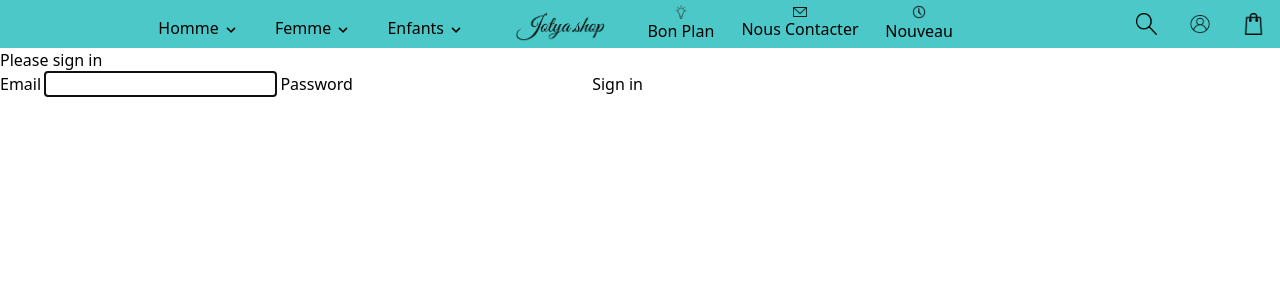
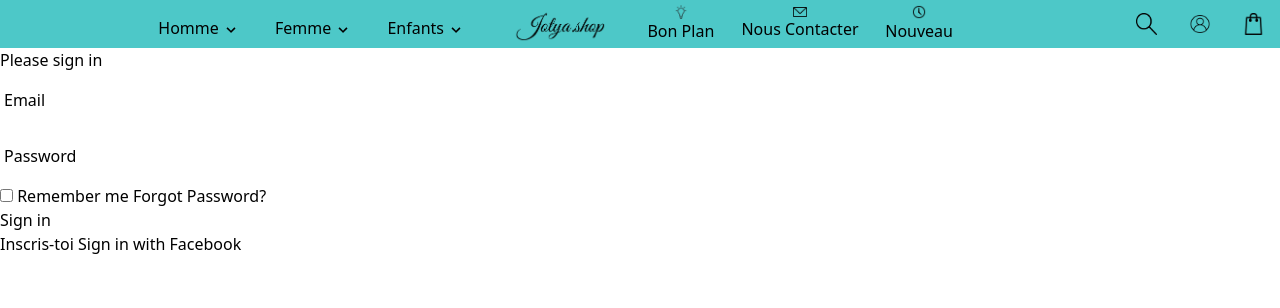
Before and after one commit to Hossameddine-khamma/jotya, a Symfony app: template templates/security/login.html.twig in a window 1280 px wide. Shown: the top 308 px of the page. Run offline with Twig, Linux system fonts and the light colour scheme; the template is opened without the code that fills it, so the values that code supplies are empty; style sheets or scripts are compiled from the project's sources; some libraries are stand-ins or nearby versions.

Commit message:
access_control

```diff
--- a/src/Entity/Utilisateurs.php
+++ b/src/Entity/Utilisateurs.php
@@ -25,6 +25,7 @@
 
     /**
      * @ORM\Column(type="string", length=180, unique=true)
+     * @Assert\Regex(pattern = "/[^@ \t\r\n]+@[^@ \t\r\n]+\.[^@ \t\r\n]+/", match = true, message = "veuillez saisir une adresse mail correcte")
      */
     private $email;
 
@@ -36,6 +37,9 @@
     /**
      * @var string The hashed password
      * @ORM\Column(type="string")
+     * @Assert\Regex(pattern = "/^(?=.*[A-Z])(?=.*[a-z])(?=.*\d)(?=.*[-+!*$@%_])([-+!*$@%_\w]{8,15})$/",
+     *                   match = true,
+     *                  message = "Un mot de passe valide aura: de 8 à 15 caractères, au moins une lettre minuscule, au moins une lettre majuscule, au moins un chiffre et au moins un caractère spécial")
      */
     private $password;
 
--- a/templates/Adminbase.html.twig
+++ b/templates/Adminbase.html.twig
@@ -83,7 +83,7 @@
               </a>
             </li>
             <li>
-              <a href="#" class="relative flex flex-row items-center h-11 focus:outline-none hover:bg-gray-50 text-gray-600 hover:text-gray-800 border-l-4 border-transparent hover:border-green-400 pr-6">
+              <a href="{{path('app_logout')}}" class="relative flex flex-row items-center h-11 focus:outline-none hover:bg-gray-50 text-gray-600 hover:text-gray-800 border-l-4 border-transparent hover:border-green-400 pr-6">
                 <span class="inline-flex justify-center items-center ml-4">
                   <svg class="w-5 h-5" fill="none" stroke="currentColor" viewBox="0 0 24 24" xmlns="http://www.w3.org/2000/svg"><path stroke-linecap="round" stroke-linejoin="round" stroke-width="2" d="M17 16l4-4m0 0l-4-4m4 4H7m6 4v1a3 3 0 01-3 3H6a3 3 0 01-3-3V7a3 3 0 013-3h4a3 3 0 013 3v1"></path></svg>
                 </span>
--- a/templates/base.html.twig
+++ b/templates/base.html.twig
@@ -513,7 +513,12 @@
               </a>
              </button>
              <button type="button" class="BtnCompte">
-                <a href="{{path('compte')}}">
+                <a href="{% if app.user %}
+                            {{path('compte')}}
+                          {% else %}
+                            {{path('app_login')}}
+                          {% endif %}
+                        ">
                   <img  class="md:w-6/12" src="{{ asset('build/img/compte.png') }}" alt="">
                 </a>
              </button>
--- a/templates/security/login.html.twig
+++ b/templates/security/login.html.twig
@@ -3,23 +3,43 @@
 {% block title %}Log in!{% endblock %}
 
 {% block body %}
-<form method="post">
-    {% if error %}
-        <div class="alert alert-danger">{{ error.messageKey|trans(error.messageData, 'security') }}</div>
-    {% endif %}
-
+<div class="container max-w-full mx-auto py-24 px-6">
     {% if app.user %}
-        <div class="mb-3">
-            You are logged in as {{ app.user.username }}, <a href="{{ path('app_logout') }}">Logout</a>
+    <div class="text-gray-600 font-bold my-4 justify-items-center grid">
+        You are logged in as {{ app.user.username }}
+        <a href="{{ path('app_logout') }}" class="mt-3 text-lg font-semibold
+                            bg-gray-800 w-28 text-white rounded-lg
+                            px-6 py-3 block shadow-xl hover:text-white hover:bg-black">Logout</a>
     </div>
-    {% endif %}
-
-    <h1 class="h3 mb-3 font-weight-normal">Please sign in</h1>
-    <label for="inputEmail">Email</label>
-    <input type="email" value="{{ last_username }}" name="email" id="inputEmail" class="form-control" required autofocus>
-    <label for="inputPassword">Password</label>
-    <input type="password" name="password" id="inputPassword" class="form-control" required>
-
+    {% else %}
+    <div class="font-sans">
+        <div class="max-w-sm mx-auto px-6">
+            <div class="relative flex flex-wrap">
+              <div class="w-full relative">
+                <div class="mt-6">
+                    {% for message in app.flashes('message')%}
+                        <h1 class="text-green-500 font-bold my-4 justify-items-center grid">{{message}}</h1>
+                    {% endfor %}
+                    {% for message in app.flashes('danger')%}
+                        <h1 class="text-red-500 font-bold my-4 justify-items-center grid">{{message}}</h1>
+                    {% endfor %}
+                    <h1 class="text-gray-600 font-bold my-4 justify-items-center grid">Please sign in</h1>
+                    <form method="post" class="mt-8">
+                        <div class="py-2">
+                            <label for="inputEmail" class="px-1 text-sm text-gray-600">Email</label>
+                            <input type="email" value="{{ last_username }}" name="email" id="inputEmail" class="text-md block px-3 py-2  rounded-lg w-full
+                                bg-white border-2 border-gray-300 placeholder-gray-600 shadow-md focus:placeholder-gray-500 focus:bg-white focus:border-gray-600
+                                focus:outline-none" required autofocus>
+                        </div>
+                        <div class="py-2">
+                            <label for="inputPassword" class="px-1 text-sm text-gray-600">Password</label>
+                            <input type="password" name="password" id="inputPassword"  class="text-md block px-3 py-2 rounded-lg w-full
+                                bg-white border-2 border-gray-300 placeholder-gray-600 shadow-md
+                                focus:placeholder-gray-500
+                                focus:bg-white
+                                focus:border-gray-600
+                                focus:outline-none" required>
+                        </div>
                         <input type="hidden" name="_csrf_token"
                                value="{{ csrf_token('authenticate') }}"
                         >
@@ -27,16 +47,48 @@
                         {#
                             Uncomment this section and add a remember_me option below your firewall to activate remember me functionality.
                             See https://symfony.com/doc/current/security/remember_me.html
+                        #}
 
-        <div class="checkbox mb-3">
-            <label>
-                <input type="checkbox" name="_remember_me"> Remember me
+                        <div class="checkbox flex justify-between">
+                            <label class="block text-gray-500 font-bold my-4">
+                                <input type="checkbox" name="_remember_me" class="leading-loose text-pink-600">
+                                <span class="py-2 text-sm text-gray-600 leading-snug">Remember me</span>
+                            </label>
+                            <label class="block text-gray-500 font-bold my-4">
+                                <a href="{#{path('oubliePass')}#}" class="cursor-pointer tracking-tighter text-black border-b-2 border-gray-200 hover:border-gray-400">
+                                    <span>Forgot Password?</span>
+                                </a>
                             </label>
                         </div>
-    #}
+                        {% if error %}
+                            <div class="text-red-600 text-xs italic">{{ error.messageKey|trans(error.messageData, 'security') }}</div>
+                        {% endif %}
 
-    <button class="btn btn-lg btn-primary" type="submit">
+                        <button class="mt-3 text-lg font-semibold
+                            bg-gray-800 w-full text-white rounded-lg
+                            px-6 py-3 block shadow-xl hover:text-white hover:bg-black" type="submit">
                             Sign in
                         </button>
                     </form>
+                    <a href="{{path('inscription')}}">
+                    <button class="mt-3 text-lg font-semibold
+                            bg-red-500 w-full text-white rounded-lg
+                            px-6 py-3 block shadow-xl hover:bg-red-700">
+                        Inscris-toi
+                    </button>
+                    <a/>
+                    <a href="{#{path('linkedin_connect')}#}">
+                     <button class="mt-3 text-lg font-semibold
+                            bg-blue-700 w-full text-white rounded-lg
+                            px-6 py-3 block shadow-xl hover:bg-blue-900">
+                        Sign in with Facebook
+                    </button>
+                    <a/>
+                </div>
+              </div>
+            </div>
+        </div>
+    </div>
+    {% endif %}
+</div>
 {% endblock %}
--- a/templates/utilisateurs/nouveau.html.twig
+++ b/templates/utilisateurs/nouveau.html.twig
@@ -3,5 +3,7 @@
 {% block title %}Hello UtilisateursController!{% endblock %}
 
 {% block body %}
+<div class="container max-w-full mx-auto py-24 px-6">
 {{form(form)}}
+</div>
 {% endblock %}
```
Also changed, not shown: src/Controller/HomeController.php (+32 -0 lines), src/Controller/UtilisateursController.php (+0 -27 lines), src/Security/UtilisateursAuthenticator.php (+9 -2 lines), templates/utilisateurs/compte.html.twig (+5 -5 lines), assets/images/img/localisationVert.png (deleted), assets/images/img/logout.png (added), 1 other file. Lines whose indentation alone changed are shown as unchanged.
